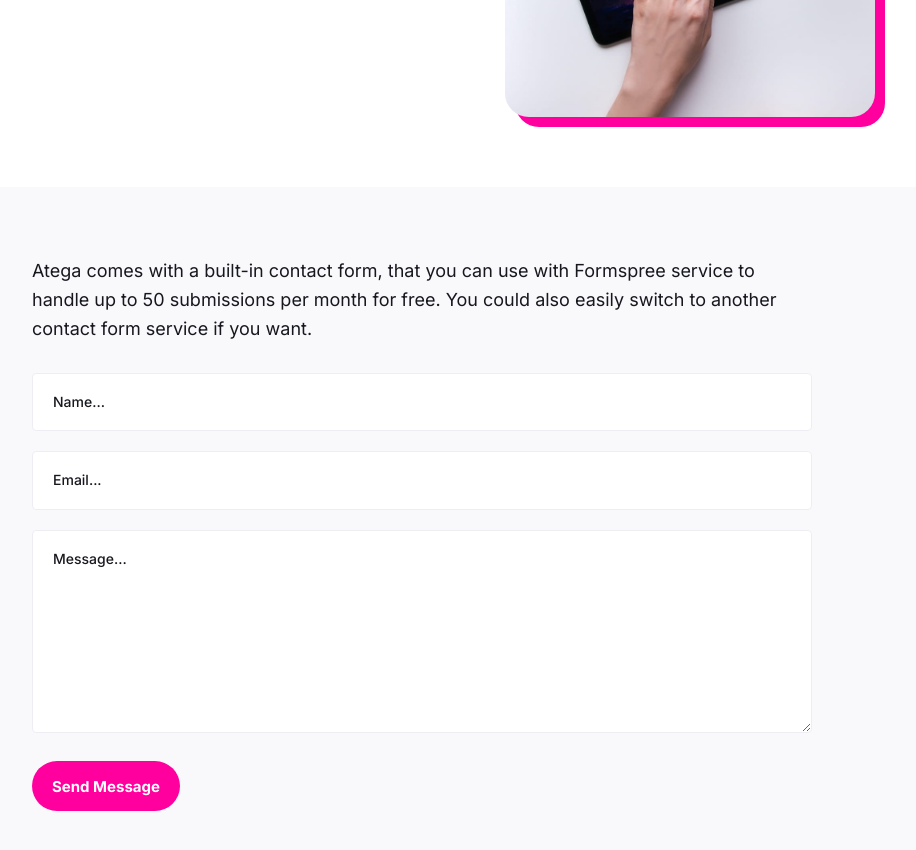
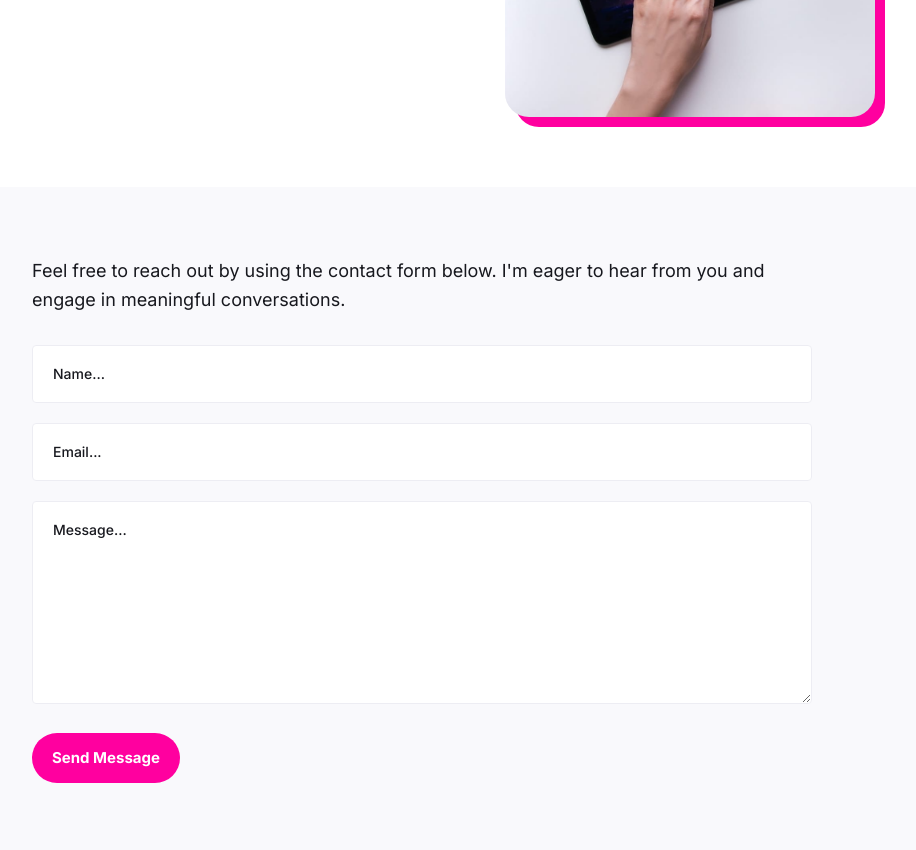
Before and after one commit to haeundev/haeundev.github.io, a Jekyll site: the page built from _pages/contact.html, in a window 1280 px wide and 900 px high, scrolled down 515 px. Shown: the top 850 px of the window, without its empty margins (218-1134 px from the left). Built offline with Jekyll 4.4.1, drawn with Linux system fonts in a browser that asks for light colours.

Commit message:
formspree

```diff
--- a/_data/settings.yml
+++ b/_data/settings.yml
@@ -129,8 +129,8 @@ social:
 #-------------------------------
 # Contact Settings
 contact:
-  email: your@email.com # Add your email for contant form
-  description: Atega comes with a built-in contact form, that you can use with Formspree service to handle up to 50 submissions per month for free. You could also easily switch to another contact form service if you want. # Add a description of your form
+  email: https://formspree.io/f/mbjvpnvk # Add your email for contant form
+  description: Feel free to reach out by using the contact form below. I'm eager to hear from you and engage in meaningful conversations. # Add a description of your form
 
 # NOTE
 # Atega theme comes with a contact form built-in. You can use this form with Formspree (https://formspree.io/) service and get up to 50 submissions for free. Also, you can easily switch to another service if you want.
```
